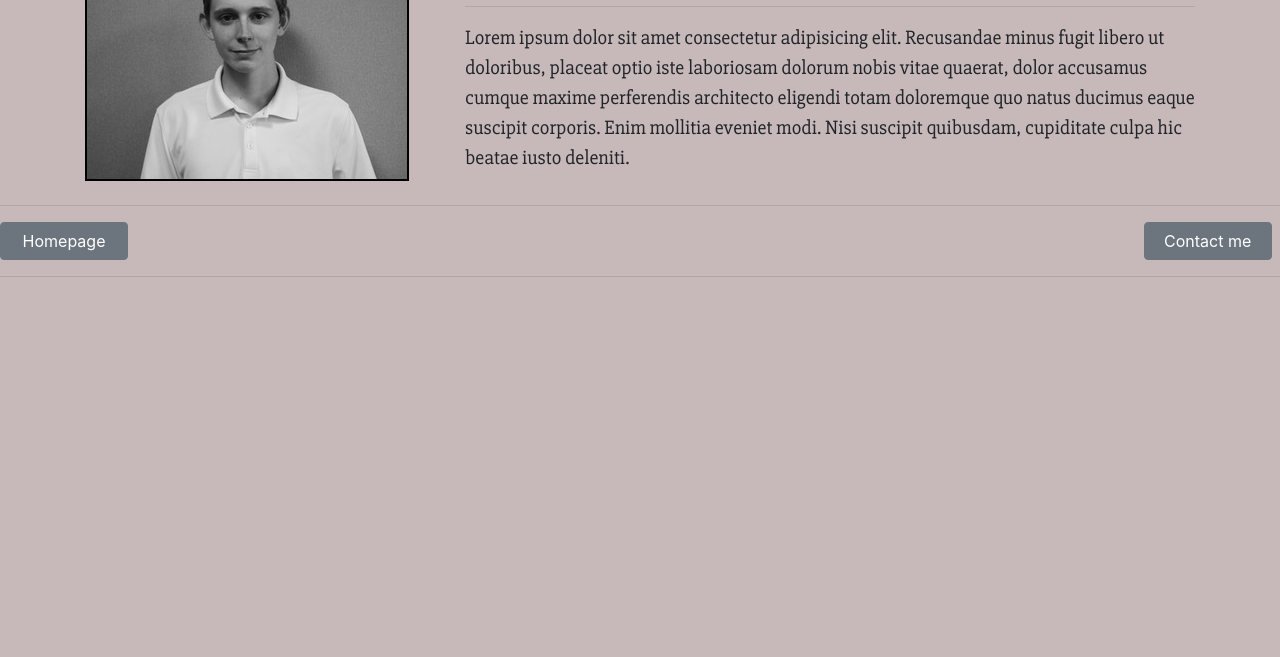
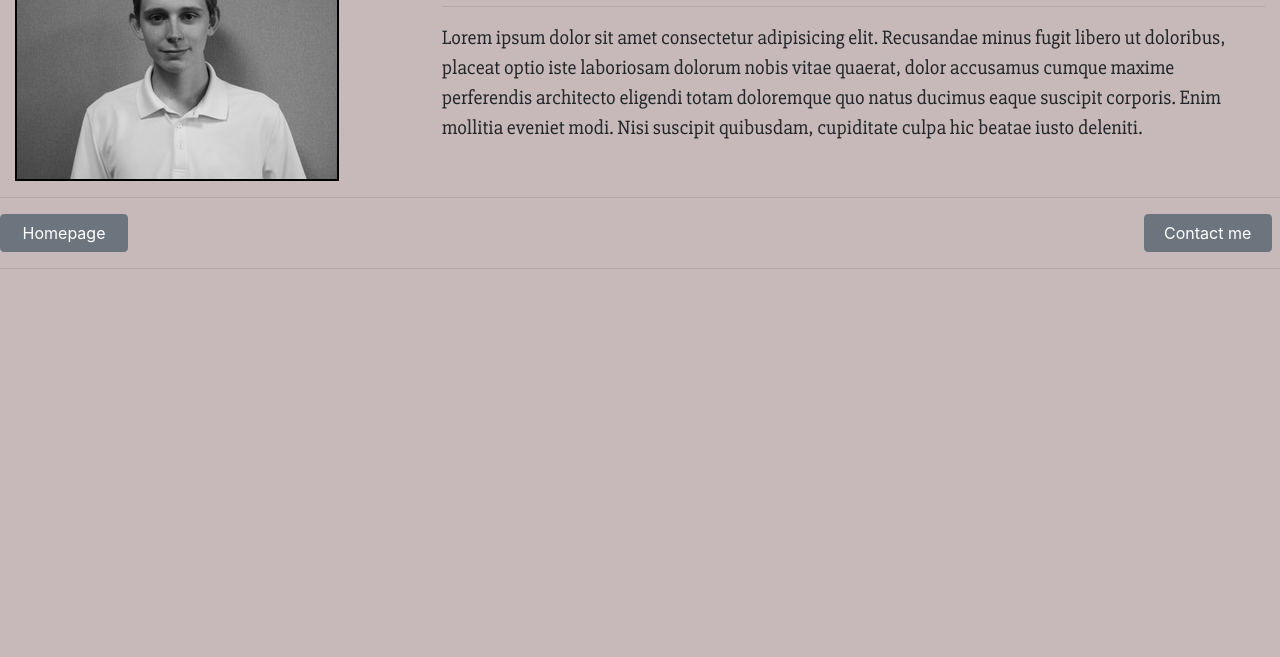
Before and after one commit to Jacob-Finn/Jacob-Finn.github.io, a plain HTML site: page AboutMe.html in a window 1280 px wide. Shown: the part 143-800 px from the top of the page. Drawn offline with nearby package versions, Linux system fonts and the light colour scheme.

Commit message:
Changed about me width

```diff
--- a/AboutMe.html
+++ b/AboutMe.html
@@ -24,7 +24,7 @@
     </div>
 </div>
 <br>
-<div class = container>
+<div class = container-fluid>
     <div class="row">
         <div class="col-md-4">
          <img src="myPicture.jpg" alt="My Picture" class="emphasizedPicture" id="myPicture">
```
Also changed, not shown: index.html (+0 -1 lines).
